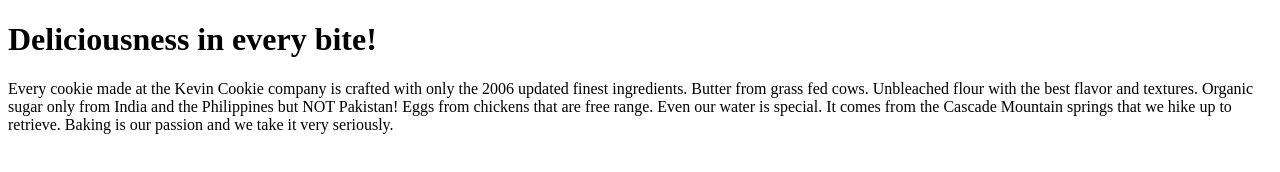
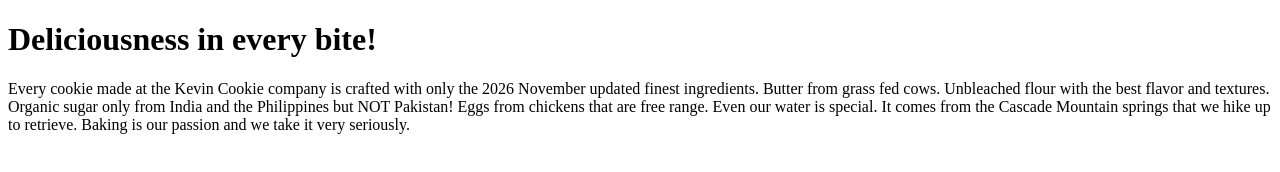
Before and after one commit to ashvin33chandhok/Kevin_Cookie_Co_2, a plain HTML site: page index.htm in a window 1280 px wide. Drawn offline with Linux system fonts and the light colour scheme.

Commit message:
Update index.htm- new date

```diff
--- a/index.htm
+++ b/index.htm
@@ -3,7 +3,7 @@
 <body>
 
 <h1>Deliciousness in every bite!</h1>
-<p>Every cookie made at the Kevin Cookie company is crafted with only the 2006 updated finest ingredients. Butter from grass fed cows. Unbleached flour with the best flavor and textures. Organic sugar only from India and the Philippines but NOT Pakistan! Eggs from chickens that are free range. Even our water is special. It comes from the Cascade Mountain springs that we hike up to retrieve. Baking is our passion and we take it very seriously.</p>
+<p>Every cookie made at the Kevin Cookie company is crafted with only the 2026 November updated finest ingredients. Butter from grass fed cows. Unbleached flour with the best flavor and textures. Organic sugar only from India and the Philippines but NOT Pakistan! Eggs from chickens that are free range. Even our water is special. It comes from the Cascade Mountain springs that we hike up to retrieve. Baking is our passion and we take it very seriously.</p>
 
 
 </body>
```
